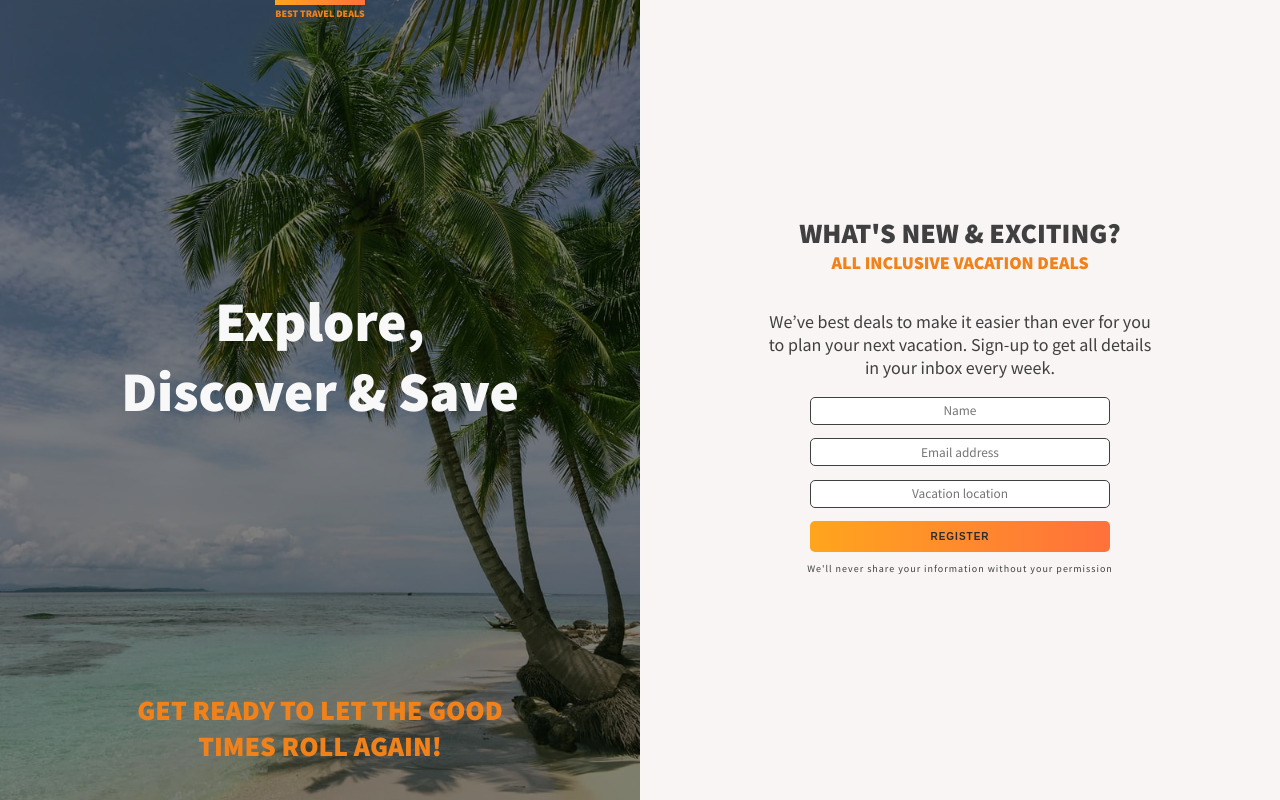
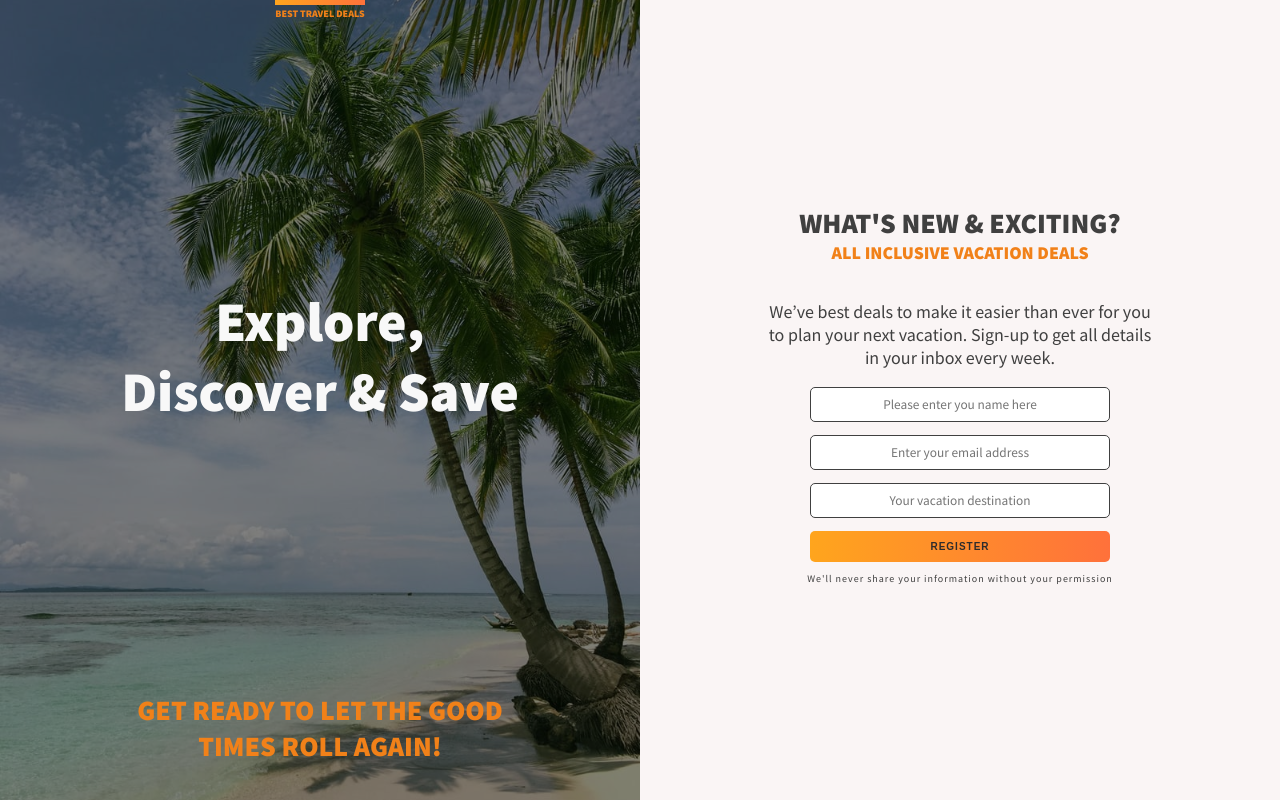
Before and after one commit to thetechjournal/challenge-accessibility, a plain HTML site: page index.html in a window 1280 px wide. Drawn offline with Linux system fonts and the light colour scheme.

Commit message:
update styling

```diff
--- a/index.html
+++ b/index.html
@@ -20,9 +20,9 @@
         <p>We’ve best deals to make it easier than ever for you to plan your next vacation. Sign-up to get all details in your inbox every week.</p>
 
         <form id="Email-Collector" class="email-collector" action="#" method="POST">
-            <input name="firstName" type="text" required placeholder="Name">
-            <input name="emailAddress" type="email" required  placeholder="Email address">
-            <input name="destination" type="text" required  placeholder="Vacation location">
+            <input name="firstName" type="text" required placeholder="Please enter you name here">
+            <input name="emailAddress" type="email" required  placeholder="Enter your email address">
+            <input name="destination" type="text" required  placeholder="Your vacation destination">
             <button class="btn btn-primary" type="submit">Register</button>
         </form>
 
--- a/style/style.css
+++ b/style/style.css
@@ -129,7 +129,7 @@ input {
     font-family: inherit;
     text-align: inherit;
     margin-bottom: 1em;
-    padding: .35em;
+    padding: .6em;
     border: 1px solid var(--gray);
     transform: scale(1);
     transition: transform 250ms;
```
